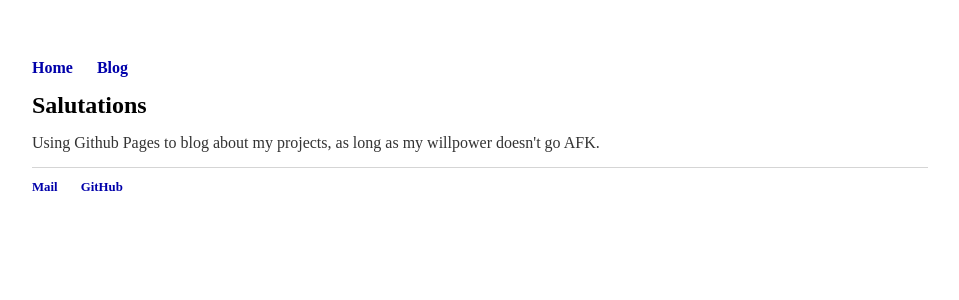
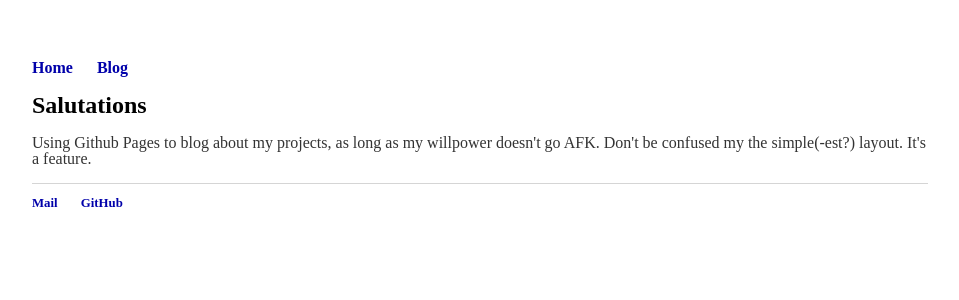
Before and after one commit to TestSubjector/testsubjector.github.io, a Jekyll site: the page built from index.html, in a window 1280 px wide. Shown: the top 300 px of the page, without its empty margins (160-1119 px from the left). Built offline with Jekyll 4.4.1, drawn with Linux system fonts in a browser that asks for light colours.

Commit message:
Some minor changes

```diff
--- a/index.html
+++ b/index.html
@@ -5,5 +5,6 @@ title: Antithetical Parallels
 
 		<div class="blurb">
 			<h1>Salutations</h1>
-			<p>Using Github Pages to blog about my projects, as long as my willpower doesn't go AFK.</a></p>
-</div>
+			<p>Using Github Pages to blog about my projects, as long as my willpower doesn't go AFK.
+				Don't be confused my the simple(-est?) layout. It's a feature.</a></p>
+		</div>
```
Also changed, not shown: README.md.
